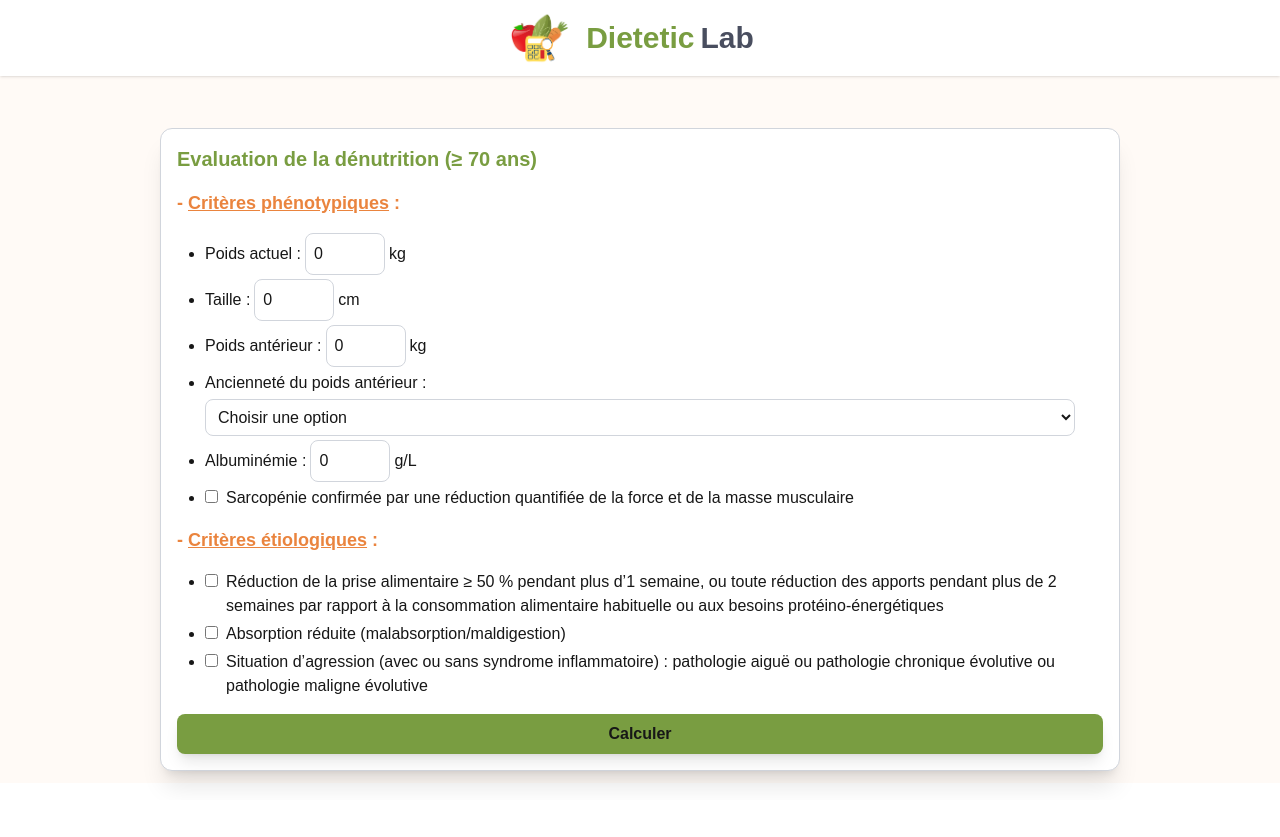
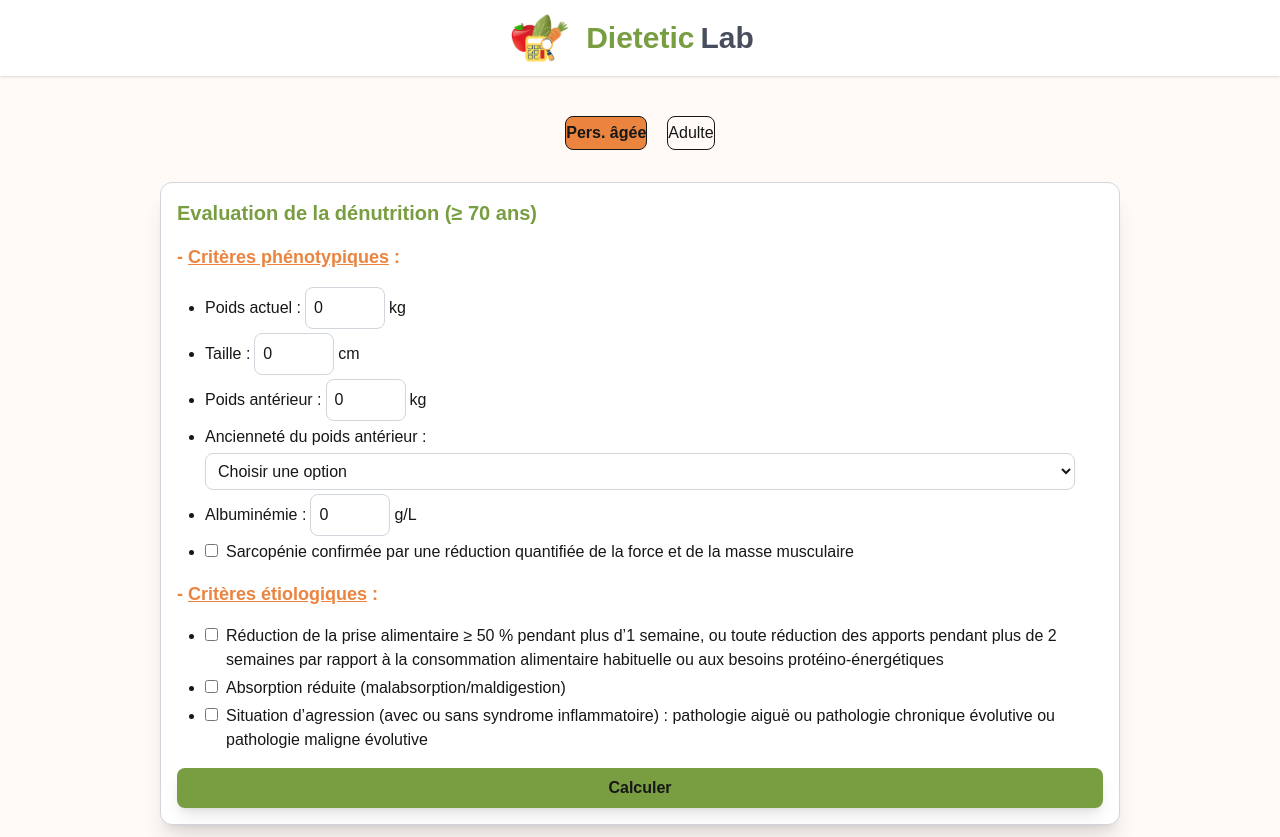
Before and after one commit to Edwige08/dietetic_lab_front, a Next.js app: page /undernutrition in a window 1280 px wide. Before the commit the page ends 800 px from the top, so only its background shows below. Built offline with nearby package versions, Linux system fonts and the light colour scheme.

Commit message:
update: page undernutrition with the components to evaluate denutrition for senior or for adult

```diff
--- a/src/app/undernutrition/page.tsx
+++ b/src/app/undernutrition/page.tsx
@@ -1,9 +1,39 @@
+'use client'
+
+import UndernutritionAdult from "@/components/UndernutritionAdult";
 import UndernutritionSenior from "@/components/UndernutritionSenior";
+import { MouseEvent, useState } from "react";
 
 export default function Home() {
+    const [selectedPeople, setSelectedPeople] = useState<string>("senior");
+
+    const handleClick = (event: MouseEvent<HTMLButtonElement>) => {
+        const target = event.target as HTMLButtonElement;
+        const name = target.name;
+        setSelectedPeople(name);
+    }
+
     return (
         <div className="flex flex-col items-center">
-            <UndernutritionSenior />
+            <div className="flex flex-row justify-center gap-5 mb-5">
+                <button
+                name="senior"
+                    className={`py-1 border rounded-lg w-[140] ${selectedPeople === "senior" ? "font-bold bg-(--orangeColor)" : ""}`}
+                    onClick={handleClick}
+                >
+                    Pers. âgée
+                </button>
+                <button
+                name="adult"
+                    className={`py-1 border rounded-lg w-[140] ${selectedPeople === "adult" ? "font-bold bg-(--orangeColor)" : ""}`}
+                    onClick={handleClick}
+                >
+                    Adulte
+                </button>
+            </div>
+            {selectedPeople === "adult" ? <UndernutritionAdult /> : ""}
+            {selectedPeople === "senior" ? <UndernutritionSenior /> : ""}
+
         </div>
     )
 }
```
